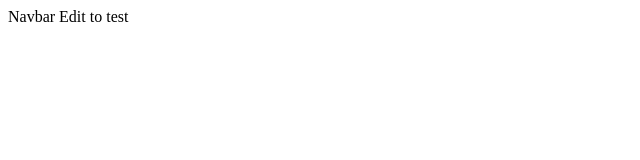
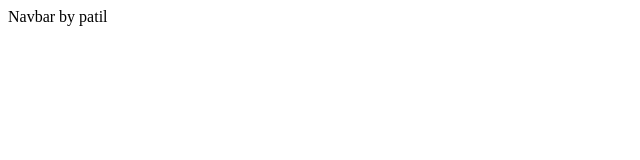
Before and after one commit to prashant07102002/Health_Heaven_Client, a React (Create React App) app: page / in a window 1280 px wide. Shown: the top 160 px of the page, without its empty margins (0-640 px from the left). Built offline with nearby package versions, Linux system fonts and the light colour scheme.

Commit message:
changes by patil in navbar

```diff
--- a/src/components/Navbar.jsx
+++ b/src/components/Navbar.jsx
@@ -3,7 +3,7 @@ import React from 'react'
 const Navbar = () => {
   return (
     <div>
-      Navbar Edit to test
+      Navbar by patil
     </div>
   )
 }
```
